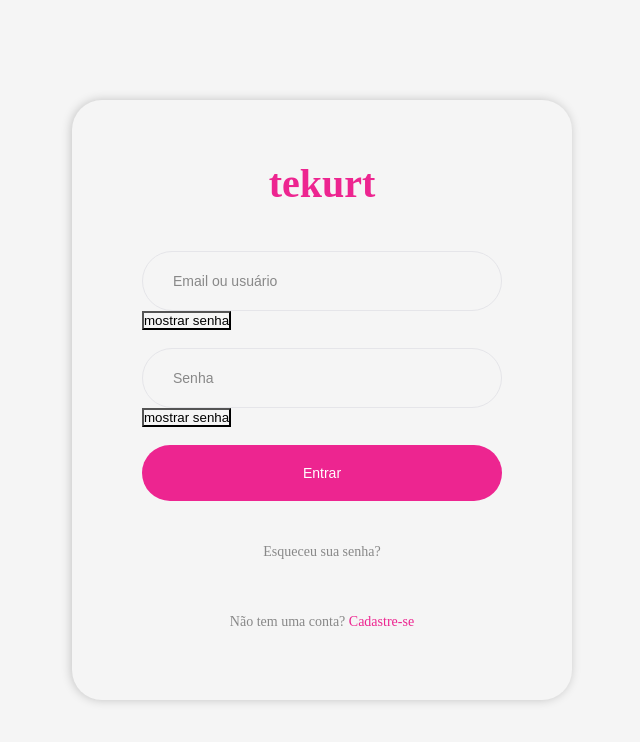
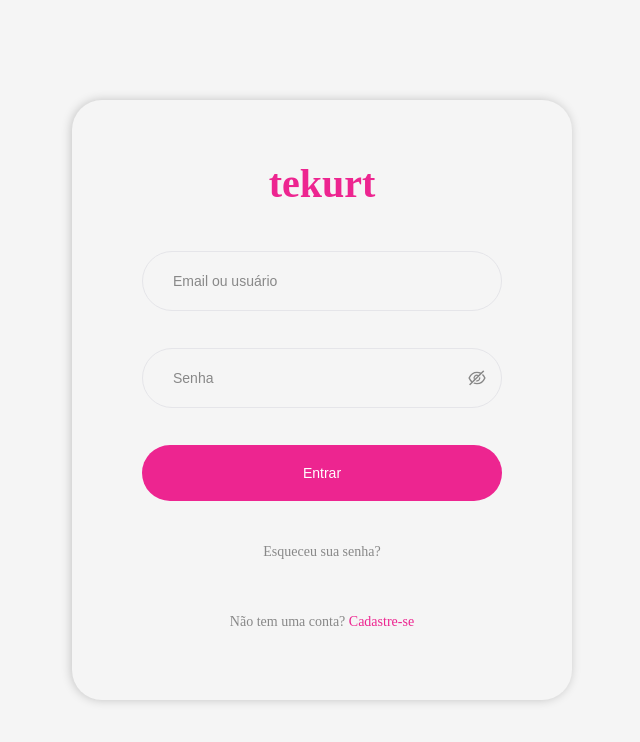
Before and after one commit to AdrianFadiga/Tekurt-Frontend, a React (Vite) app: page / in a window 1280 px wide. Shown: the top 742 px of the page, without its empty margins (318-958 px from the left). Built offline with nearby package versions, Linux system fonts and the light colour scheme.

Commit message:
feat: botao para mostrar a senha no login

```diff
--- a/src/components/FormLogin/index.tsx
+++ b/src/components/FormLogin/index.tsx
@@ -59,14 +59,14 @@ function FormLogin() {
     <FormStyle onSubmit={ (event) => event.preventDefault() }>
       <Input
         placeholder='Email ou usuário'
-        ref={ userInputRef }
+        inputRef={ userInputRef }
         type="text"
         errorMessage="Insira o seu email ou nome de usuario"
       />
 
       <Input
         placeholder='Senha'
-        ref={ passwordInputRef }
+        inputRef={ passwordInputRef }
         type="password"
         errorMessage="Insira a sua senha"
       />
--- /dev/null
+++ b/src/components/Input/ShowPass.tsx
@@ -0,0 +1,26 @@
+import styled from 'styled-components';
+
+export const ShowPass = styled.button`
+  background-color: blue;
+  border: none;
+  cursor: pointer;
+
+  &:hover {
+    color: ${({ theme }) => theme.colors.text};
+  }
+
+  svg {
+    color: ${({ theme }) => theme.colors.placeholder};
+    position: absolute;
+    font-size: 150%;
+    right: 15px;
+    top: 50%;
+    transform: translateY(-50%);
+    background-color: ${({ theme }) => theme.colors.primary};
+    transition: all ease 0.1s;
+  }
+
+  svg:hover {
+    color: ${({ theme }) => theme.colors.text};
+  }
+`;
--- a/src/components/Input/index.tsx
+++ b/src/components/Input/index.tsx
@@ -1,15 +1,18 @@
-import React, { ForwardRefRenderFunction, forwardRef, InputHTMLAttributes, useState } from 'react';
+import React, { InputHTMLAttributes, useState } from 'react';
 import { InputStyle } from './style';
-// import { IoAlertCircleOutline } from 'react-icons/io5';
 import ErrorMessage from '../ErrorMessage';
+import { ShowPass } from './ShowPass';
+import { AiOutlineEyeInvisible, AiOutlineEye } from 'react-icons/ai';
 
-interface Attributes extends InputHTMLAttributes<HTMLInputElement>{
-  errorMessage: string
+interface Props extends InputHTMLAttributes<HTMLInputElement>{
+  errorMessage: string,
+  inputRef: React.RefObject<HTMLInputElement>
 }
 
-const Input: ForwardRefRenderFunction<HTMLInputElement, Attributes> = ({ errorMessage, ...rest }, ref) => {
+const Input: React.FC<Props> = ({ errorMessage, inputRef, ...rest }) => {
   const [invalidField, setInvalidField] = useState(false);
   const [messageError, setMessageError] = useState(false);
+  const [showPass, setShowPass] = useState(false);
 
   const verifyLengthInput = ({ target }: React.ChangeEvent<HTMLInputElement>) => {
     const { value } = target;
@@ -28,16 +31,23 @@ const Input: ForwardRefRenderFunction<HTMLInputElement, Attributes> = ({ errorMe
     }
   };
 
-  const teste = () => {
-    const { type } = ref.current;
-    ref.current.type = type === 'text' ? 'password' : 'text';
+  const changeType = () => {
+    const type = inputRef.current?.type;
+    if (inputRef.current) {
+      const newType = type === 'text'
+        ? 'password'
+        : 'text';
+
+      inputRef.current.type = newType;
+      setShowPass(!showPass);
+    }
   };
 
   return (
     <InputStyle invalidField={ invalidField }>
       <input
         required
-        ref={ ref }
+        ref={ inputRef }
         onFocus={ setFieldStatus }
         onBlur={ verifyLengthInput }
         onInvalid={ (e) => {
@@ -47,11 +57,15 @@ const Input: ForwardRefRenderFunction<HTMLInputElement, Attributes> = ({ errorMe
         { ...rest }
       />
 
-      {/* { invalidField && <IoAlertCircleOutline /> } */}
-      <button onClick={ teste }>mostrar senha</button>
+      { rest.type === 'password' && (
+        <ShowPass type="button" onClick={ changeType }>
+          { showPass ? <AiOutlineEye /> : <AiOutlineEyeInvisible /> }
+        </ShowPass>
+      ) }
+
       { messageError && <ErrorMessage content={ errorMessage } /> }
     </InputStyle>
   );
 };
 
-export default forwardRef(Input);
+export default Input;
--- a/src/components/Input/style.tsx
+++ b/src/components/Input/style.tsx
@@ -27,14 +27,4 @@ export const InputStyle = styled.section<Props>`
   input::placeholder {
     color: ${({ theme }) => theme.colors.placeholder};
   }
-
-  svg {
-    color: ${({ theme }) => theme.colors.alert};
-    position: absolute;
-    font-size: 120%;
-    right: 15px;
-    top: 50%;
-    transform: translateY(-50%);
-    background-color: ${({ theme }) => theme.colors.primary};
-  }
 `;
```
